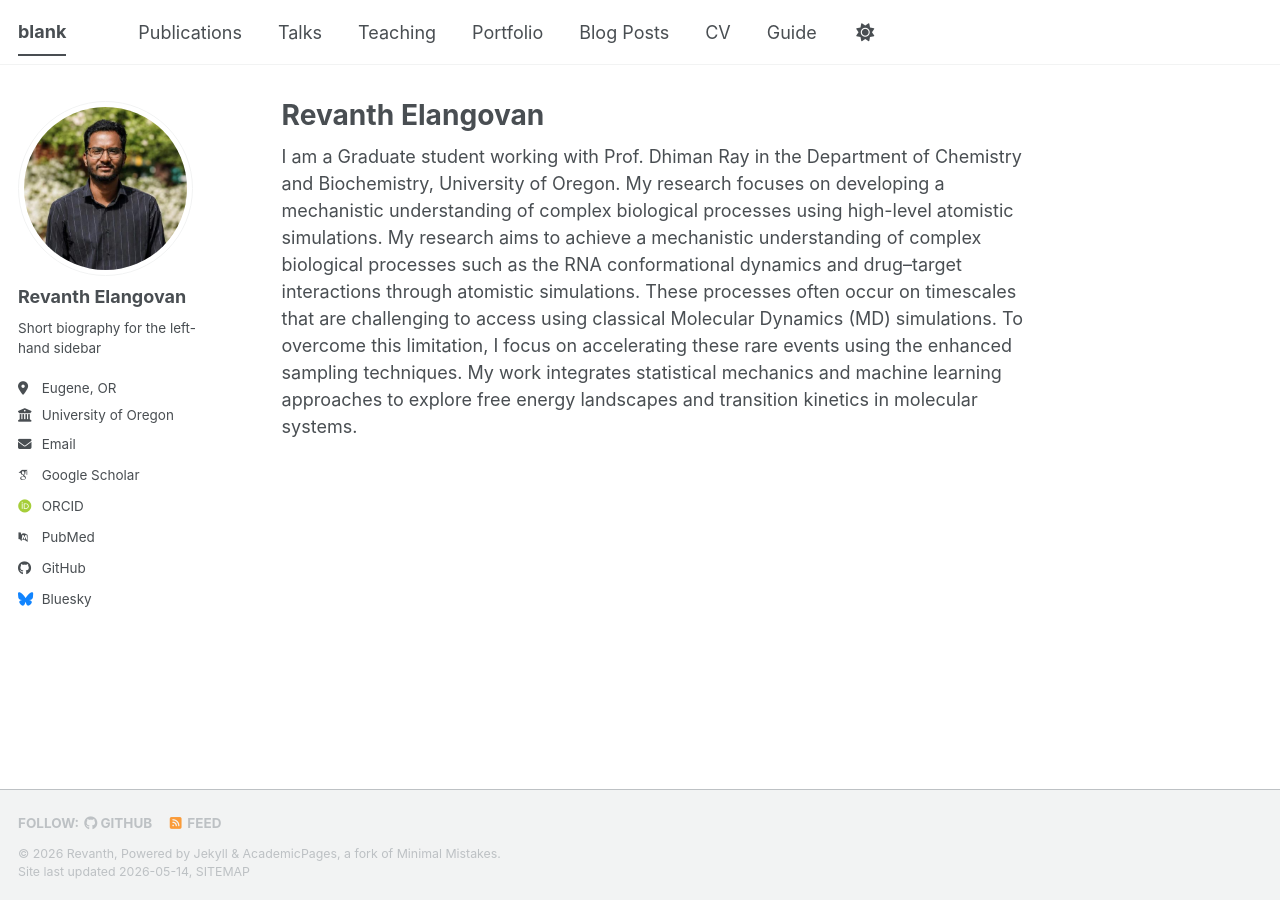
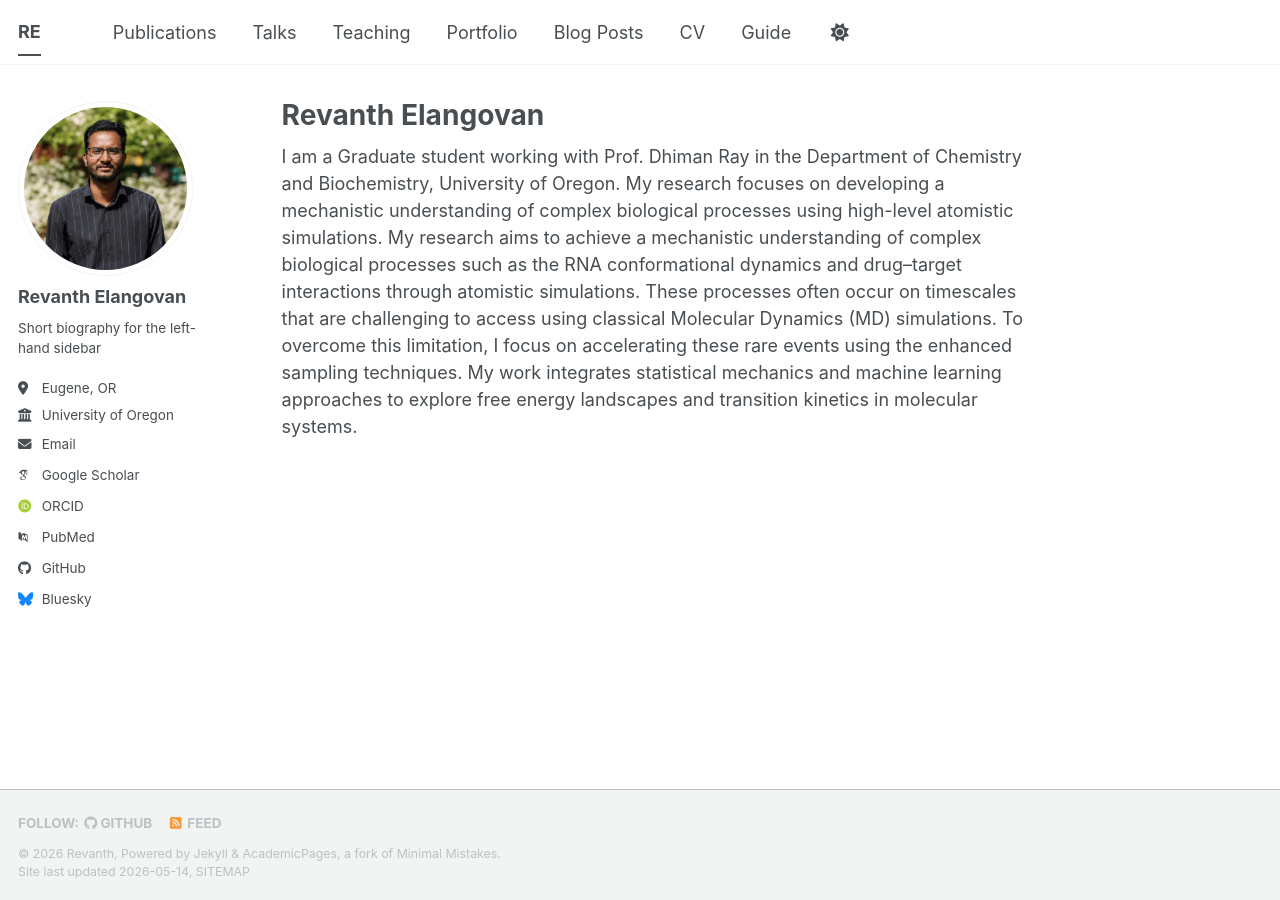
Before and after one commit to Revanth27-08/Revanth27-08.github.io, a Jekyll site: the page built from _pages/about.md, in a window 1280 px wide. Built offline with Jekyll 4.4.1, drawn with Linux system fonts in a browser that asks for light colours; some web fonts are replaced; a script bundle is joined from its source files by our own code; library files that are not in the unit come from our copies.

Commit message:
Update _config.yml

```diff
--- a/_config.yml
+++ b/_config.yml
@@ -9,7 +9,7 @@
 # Basic Site Settings
 locale                   : "en-US"
 site_theme               : "default" # The available themes options are "default", "air", "sunrise", "mint", "dirt" and "contrast"
-title                    : blank
+title                    : RE
 title_separator          : "-"
 name                     : Revanth
 description              : &description "Your Name's academic portfolio"   # Update this with a general description of your site, this is the default if not overridden by a page
```
